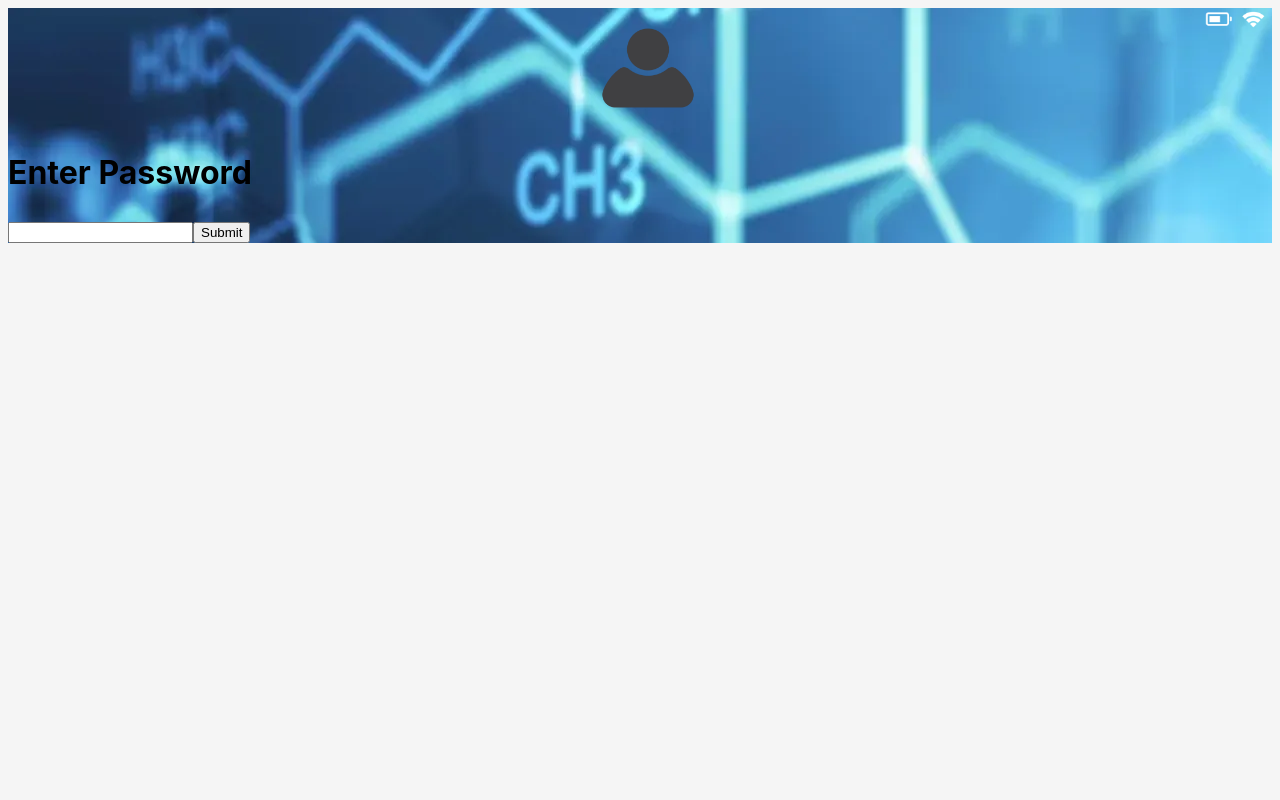
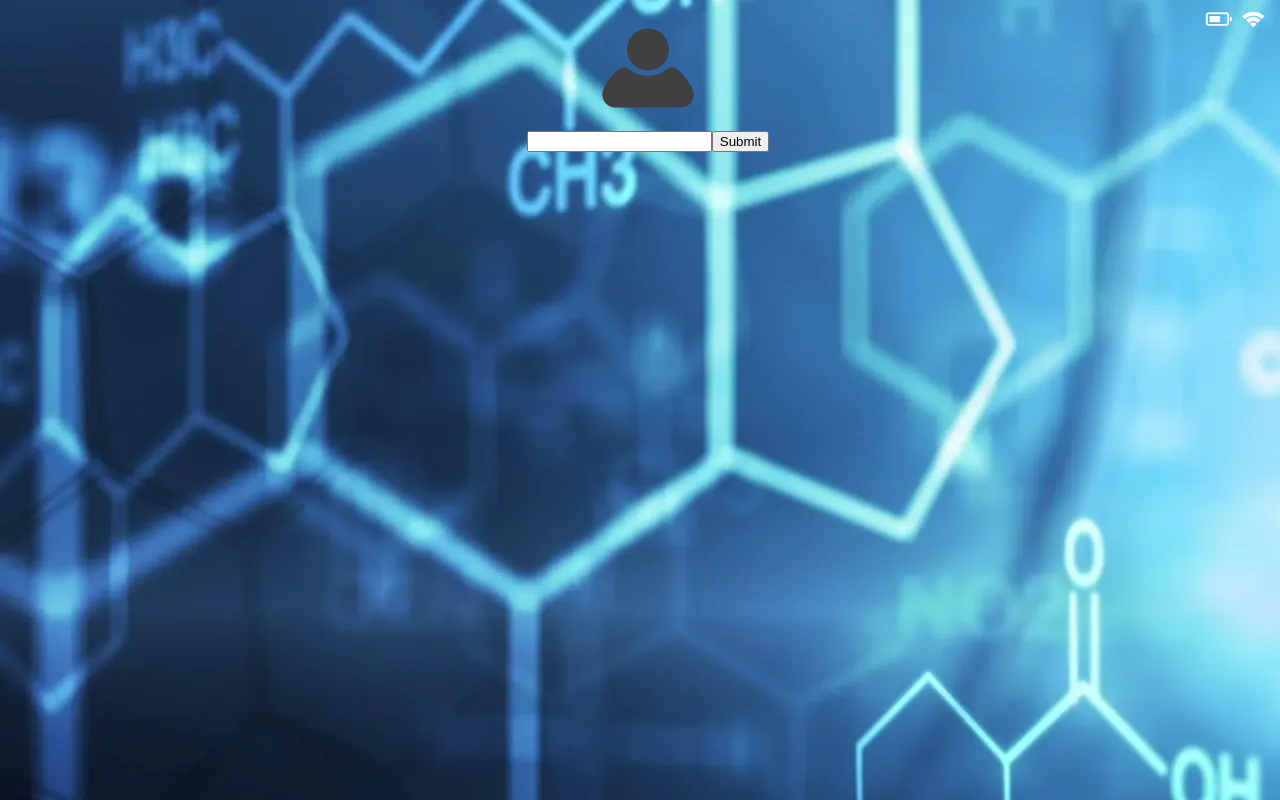
Before and after one commit to exrlla/digital-molecule-maker, a React (Vite) app: page / in a window 1280 px wide. Built offline with nearby package versions, Linux system fonts and the light colour scheme.

Commit message:
fixed password lock page (mostly) (avatar and text box are centered at the top of the page for some reason)

```diff
--- a/src/App.css
+++ b/src/App.css
@@ -1,6 +1,27 @@
-:root {
+/* :root {
   background-color: whitesmoke;
   color: black;
+} */
+
+body {
+  background-image: url("/src/assets/INFO418_login_background.webp");
+}
+
+.center {
+  display: flex;
+  width: 100vw;
+  align-items: center;
+  justify-content: center;
+}
+
+.top_right {
+  position: absolute;
+  top: -15px;
+  right: 15px;
+}
+
+.form_size {
+  width: 100px;
 }
 
 .maker-container {
@@ -30,27 +51,3 @@
   justify-content: center;
   margin: 2rem 0;
 }
-
-/* .main-content {
-
-} */
-body {
-  /* background-image: url("/src/assets/INFO418_login_background.webp"); */
-}
-
-.center {
-  display: flex;
-  width: 100vw;
-  align-items: center;
-  justify-content: center;
-}
-
-.top_right {
-  position: absolute;
-  top: -15px;
-  right: 15px;
-}
-
-.form_size {
-  width: 100px;
-}
--- a/src/PasswordLock.jsx
+++ b/src/PasswordLock.jsx
@@ -24,22 +24,19 @@ const PasswordLock = () => {
 
   return (
     <>
-      <div  style={{backgroundImage: `url("/src/assets/INFO418_login_background.webp")`}}>
         <div className='top_right'>
           <img src={icons} alt="Icons" width={60}/>
         </div>
         <div className='center'>
           <img src={avatar} alt="Avatar" width={120}/>
         </div>
-        <h1>Enter Password</h1>
-        <form onSubmit={handleSubmit}>
+        <form onSubmit={handleSubmit} className='center'>
           <label>
             <input type="text" value={password} onChange={handleChange}>
             </input>
             <button type="submit">Submit</button>
           </label>
         </form>
-      </div>
     </>
   )
 }
```
